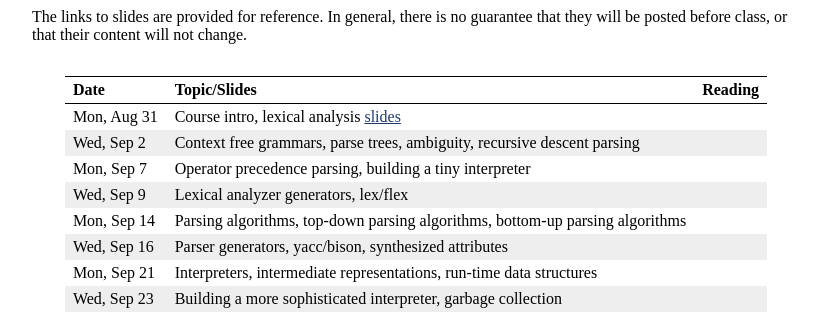
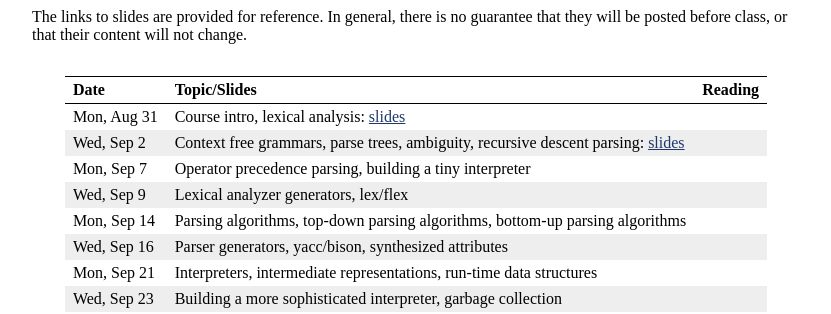
Before and after one commit to jhucompilers/fall2020, a Jekyll site: the page built from schedule.md, in a window 1280 px wide. Shown: the part 195-509 px from the top of the page, without its empty margins (224-1055 px from the left). Built offline with Jekyll 4.4.1, drawn with Linux system fonts in a browser that asks for light colours.

Commit message:
course desc, assign01 due date, lecture 2

```diff
--- a/schedule.md
+++ b/schedule.md
@@ -9,8 +9,8 @@ The links to slides are provided for reference.  In general, there is no guarant
 
 Date               | Topic/Slides | Reading
 ------------------ | ------------ | ------------
-Mon, Aug 31 | Course intro, lexical analysis [slides](lectures/lecture01-public.pdf)
-Wed, Sep 2 | Context free grammars, parse trees, ambiguity, recursive descent parsing
+Mon, Aug 31 | Course intro, lexical analysis: [slides](lectures/lecture01-public.pdf)
+Wed, Sep 2 | Context free grammars, parse trees, ambiguity, recursive descent parsing: [slides](lectures/lecture02-public.pdf)
 Mon, Sep 7 | Operator precedence parsing, building a tiny interpreter
 Wed, Sep 9 | Lexical analyzer generators, lex/flex
 Mon, Sep 14 | Parsing algorithms, top-down parsing algorithms, bottom-up parsing algorithms
```
Also changed, not shown: assign/assign01.md (+1 -1 lines), assignments.md (+1 -1 lines), index.md (+2 -1 lines), 1 other file.
